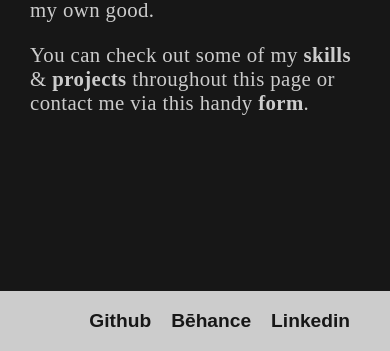
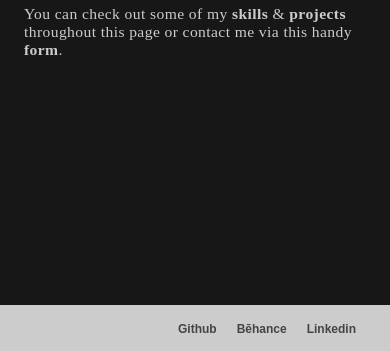
Before and after one commit to phernandoe/fernandobarreto, a Gatsby site: page / in a window 390 px wide. Shown: the part 493-844 px from the top of the page. Built offline with nearby package versions, Linux system fonts and the light colour scheme; Gatsby itself is replaced by a stand-in of ours.

Commit message:
footer things

```diff
--- a/src/styles/style.css
+++ b/src/styles/style.css
@@ -28,7 +28,7 @@ body {
 }
 
 .container {
-  --padding: 30px;
+  --padding: 2em;
   height: 100vh;
   display: flex;
   flex-direction: column;
@@ -71,23 +71,25 @@ textarea:-webkit-autofill:focus {
 .link {
   color: var(--text-color);
   text-decoration: none;
+  transition: color 100ms ease-in-out;
 }
 
 .footer-link {
   color: var(--background-color);
+  font-size: 1rem;
+  opacity: 0.75;
   text-decoration: none;
+  transition: opacity 100ms ease-in-out;
 }
 
 .footer-link:hover, .footer-link:focus {
+  opacity: 1;
+  outline: none;
   border-bottom: 2px solid var(--background-color);
 }
 
-.link:focus {
+.link:hover, .link:active, .link:focus {
   outline: none;
-  color: var(--hover-color);
-}
-
-.link:hover, .link:active {
   color: var(--hover-color);
   border-bottom: 2px solid var(--highlight-color);
 }
@@ -333,6 +335,10 @@ input:focus, textarea:focus {
 /* Moblile */
 @media (max-width: 675px) {
 
+  :root {
+    font-size: 12px;
+  }
+
   #main-content {
     margin-top: auto;
   }
```
